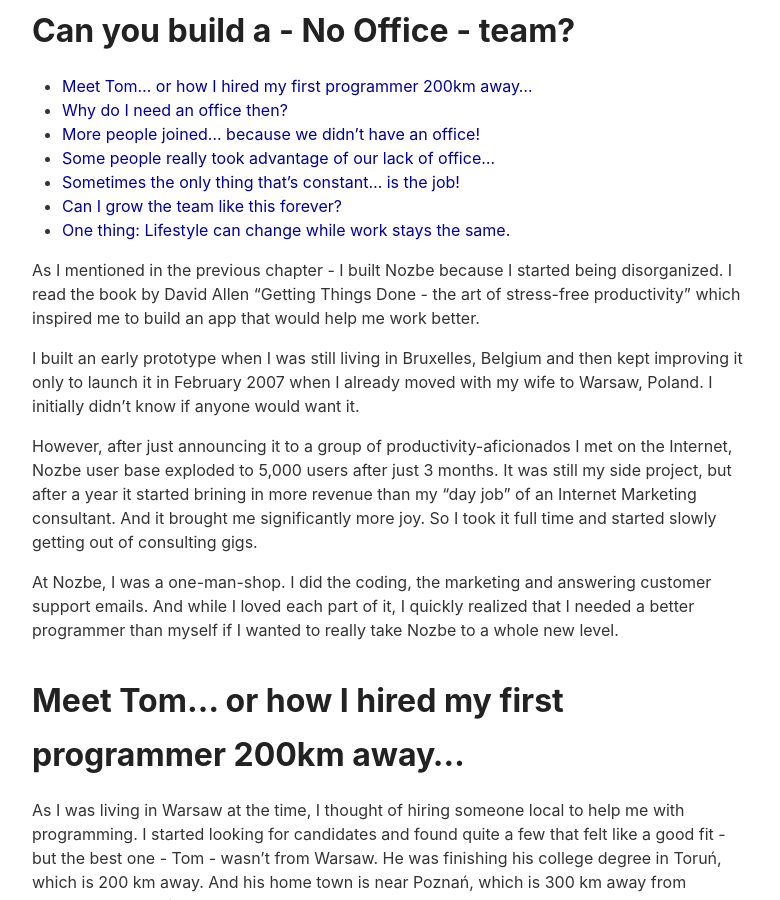
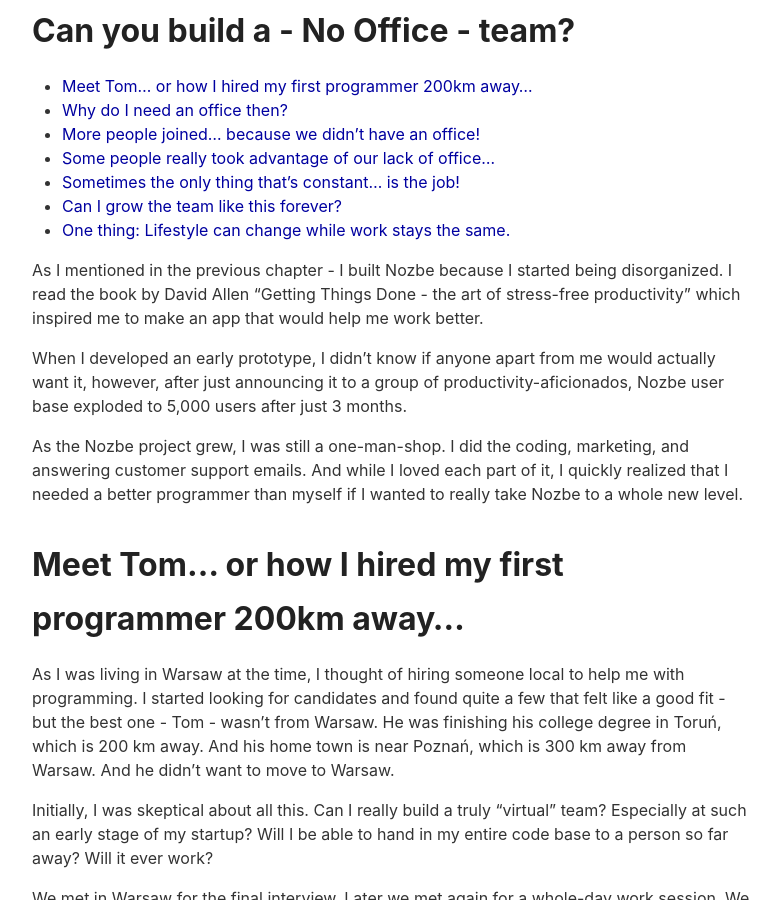
Before and after one commit to Nozbe/NoOffice.org, a Jekyll site: the page built from _book/team.md, in a window 1280 px wide and 900 px high, scrolled down 447 px. Shown: the whole window, without its empty margins (248-1028 px from the left). Built offline with Jekyll 4.4.1, drawn with Linux system fonts in a browser that asks for light colours.

Commit message:
shorten the first paragraph

```diff
--- a/_book/team.md
+++ b/_book/team.md
@@ -7,13 +7,11 @@
 * TOC
 {:toc}
 
-As I mentioned in the previous chapter - I built Nozbe because I started being disorganized. I read the book by David Allen "Getting Things Done - the art of stress-free productivity" which inspired me to build an app that would help me work better.
+As I mentioned in the previous chapter - I built Nozbe because I started being disorganized. I read the book by David Allen “Getting Things Done - the art of stress-free productivity” which inspired me to make an app that would help me work better.
 
-I built an early prototype when I was still living in Bruxelles, Belgium and then kept improving it only to launch it in February 2007 when I already moved with my wife to Warsaw, Poland. I initially didn't know if anyone would want it.
+When I developed an early prototype, I didn’t know if anyone apart from me would actually want it, however, after just announcing it to a group of productivity-aficionados, Nozbe user base exploded to 5,000 users after just 3 months.
 
-However, after just announcing it to a group of productivity-aficionados I met on the Internet, Nozbe user base exploded to 5,000 users after just 3 months. It was still my side project, but after a year it started brining in more revenue than my "day job" of an Internet Marketing consultant. And it brought me significantly more joy. So I took it full time and started slowly getting out of consulting gigs.
-
-At Nozbe, I was a one-man-shop. I did the coding, the marketing and answering customer support emails. And while I loved each part of it, I quickly realized that I needed a better programmer than myself if I wanted to really take Nozbe to a whole new level.
+As the Nozbe project grew, I was still a one-man-shop. I did the coding, marketing, and answering customer support emails. And while I loved each part of it, I quickly realized that I needed a better programmer than myself if I wanted to really take Nozbe to a whole new level.
 
 ## Meet Tom… or how I hired my first programmer 200km away…
 
```
